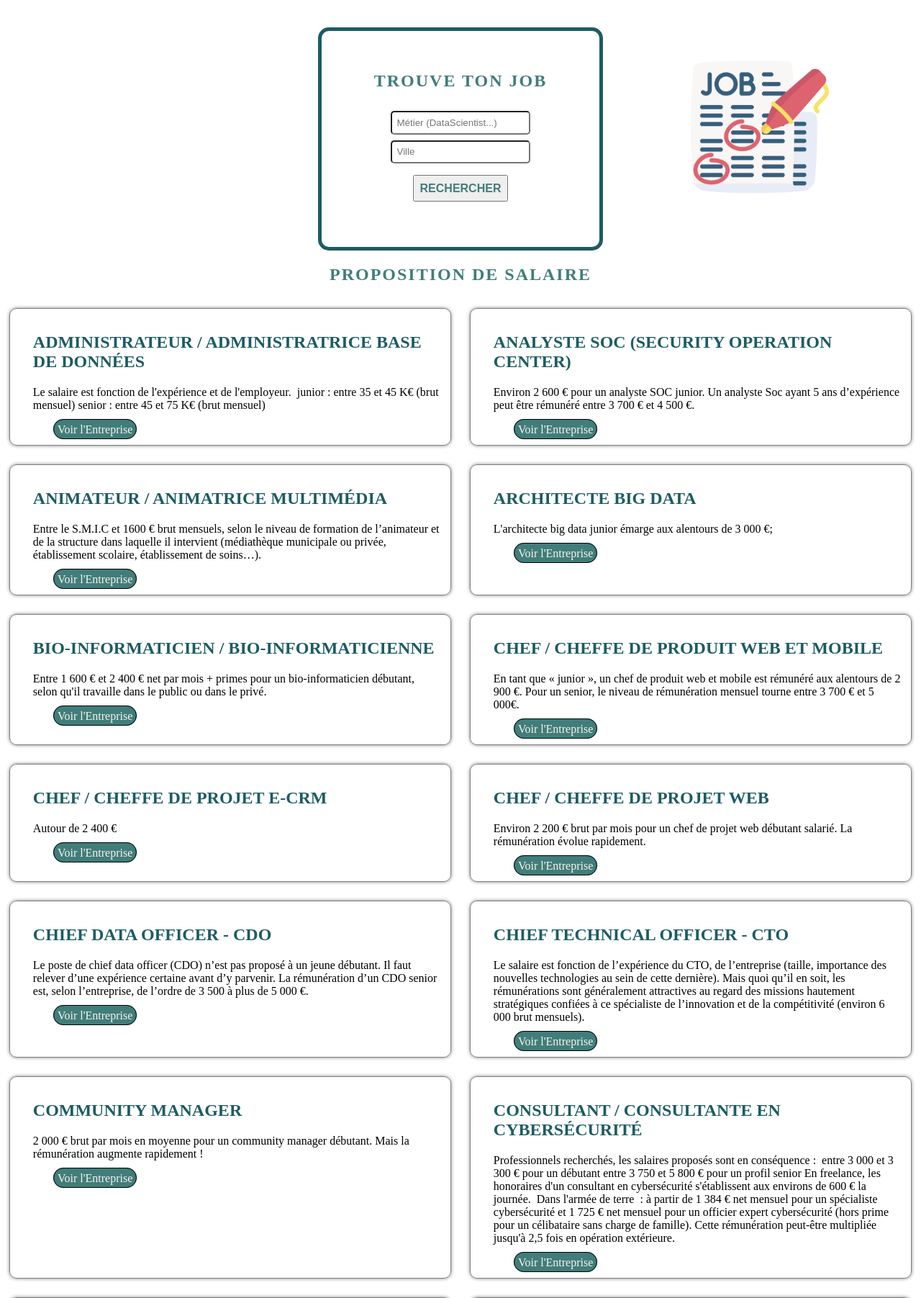
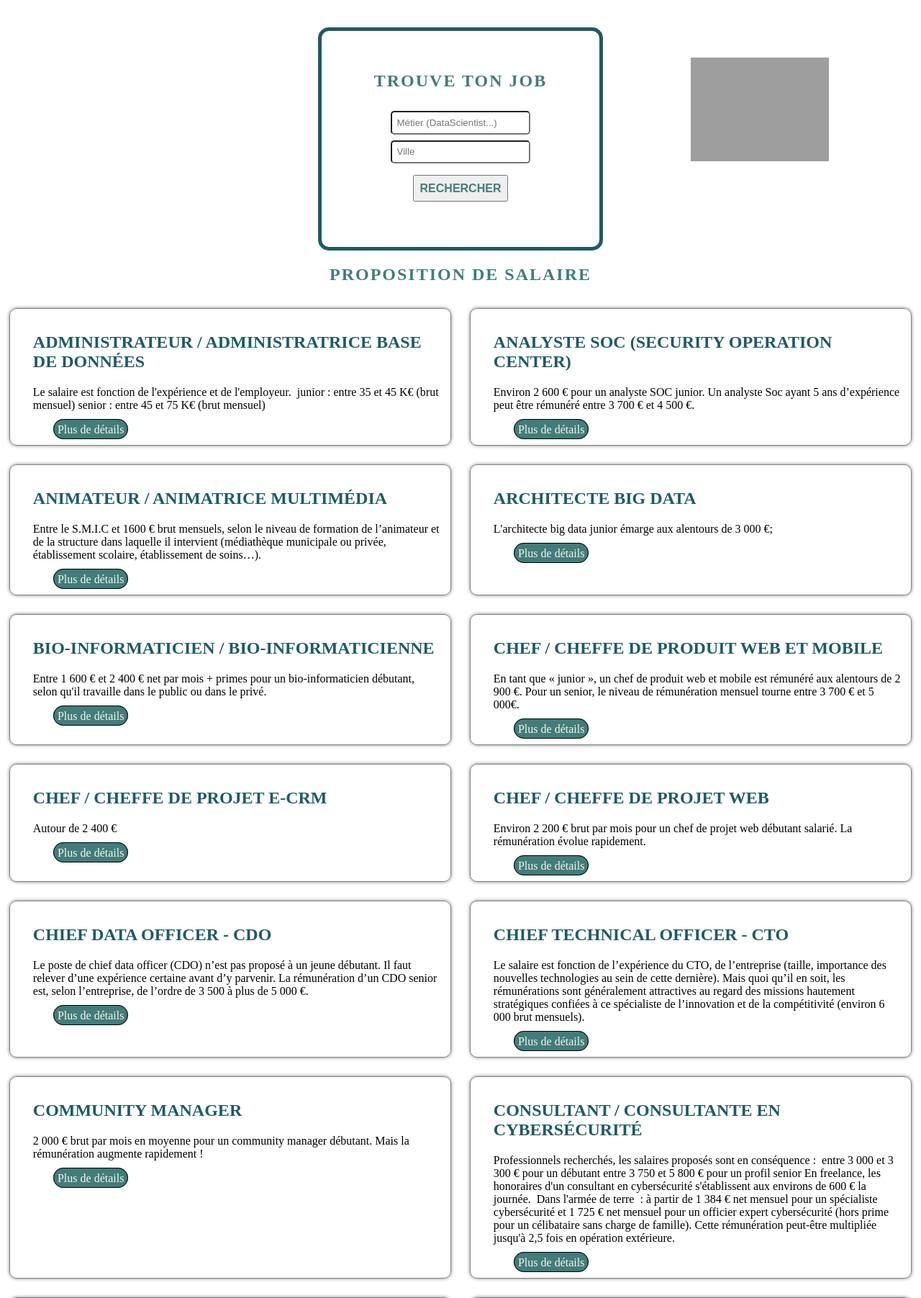
Before and after one commit to AntoninLmp/ProjetTransverse_TrouveTonSalaire, a Django app: template src/entreprise/templates/salaire.html in a window 1280 px wide. Shown: the part 120-1923 px from the top of the page at 72% size. Run offline with Django 4.2, Linux system fonts and the light colour scheme; the template is opened without the code that fills it: values that come from a table or form of the project are taken from there, others are empty; data comes from the database, SQL or seed files in the repository; grey boxes are pictures that could not be loaded.

Commit message:
Little update

```diff
--- a/src/entreprise/templates/salaire.html
+++ b/src/entreprise/templates/salaire.html
@@ -23,7 +23,7 @@
         <button type="submit">Rechercher</button>
     </form>
 </article>
-<img src="{% static 'images/job_2.png' %}" alt="job" id="job_img">
+<img src="{% static 'images/plantes.png' %}" alt="job" id="job_img">
 <article class="resultat_salaire">
     <h1>Proposition de salaire</h1>
     <div class="salaire_list">
@@ -31,7 +31,7 @@
         <div class="salaire_div">
             <h2> {{p.libelle}}</h2>
             <p>{{p.salaire}}</p>
-            <a href="{{ p.get_absolute_url }}"> Voir l'Entreprise</a>
+            <a href="{{ p.get_absolute_url }}">Plus de détails</a>
         </div>
 
         {% endfor %}
--- a/src/salaires/static/css/styleEntreprise.css
+++ b/src/salaires/static/css/styleEntreprise.css
@@ -19,7 +19,7 @@ img {
 }
 
 .container_1_entreprise {
-    border: 1px dotted #417D7A;
+    border: 1px solid #417D7A;
     border-radius: 15px;
     margin: 1em;
     box-shadow: 4px 5px 5px #376967;
@@ -33,7 +33,6 @@ img {
 }
 
 .container_1_entreprise a {
-    border: 1px solid black;
     text-decoration: none;
     color: #f8f3ec;
     padding: 0.3em;
```
